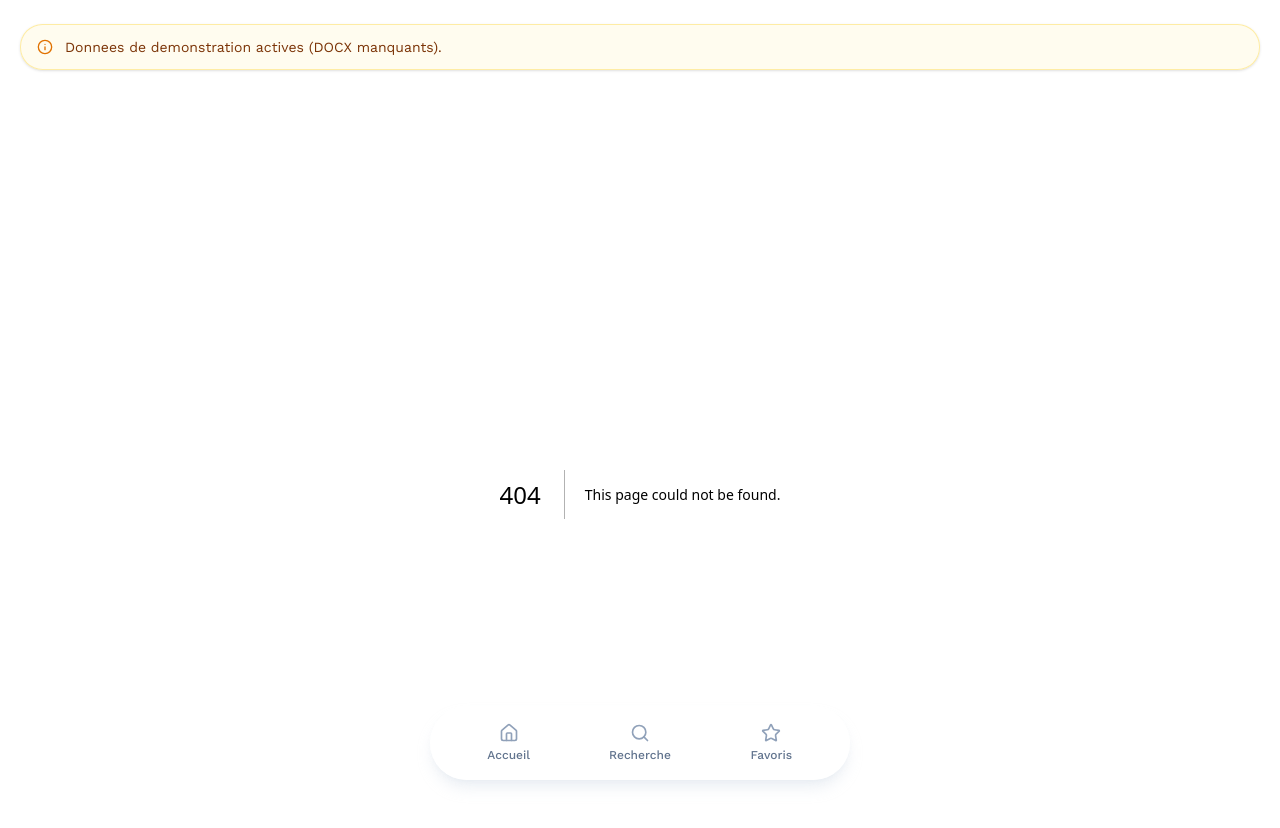
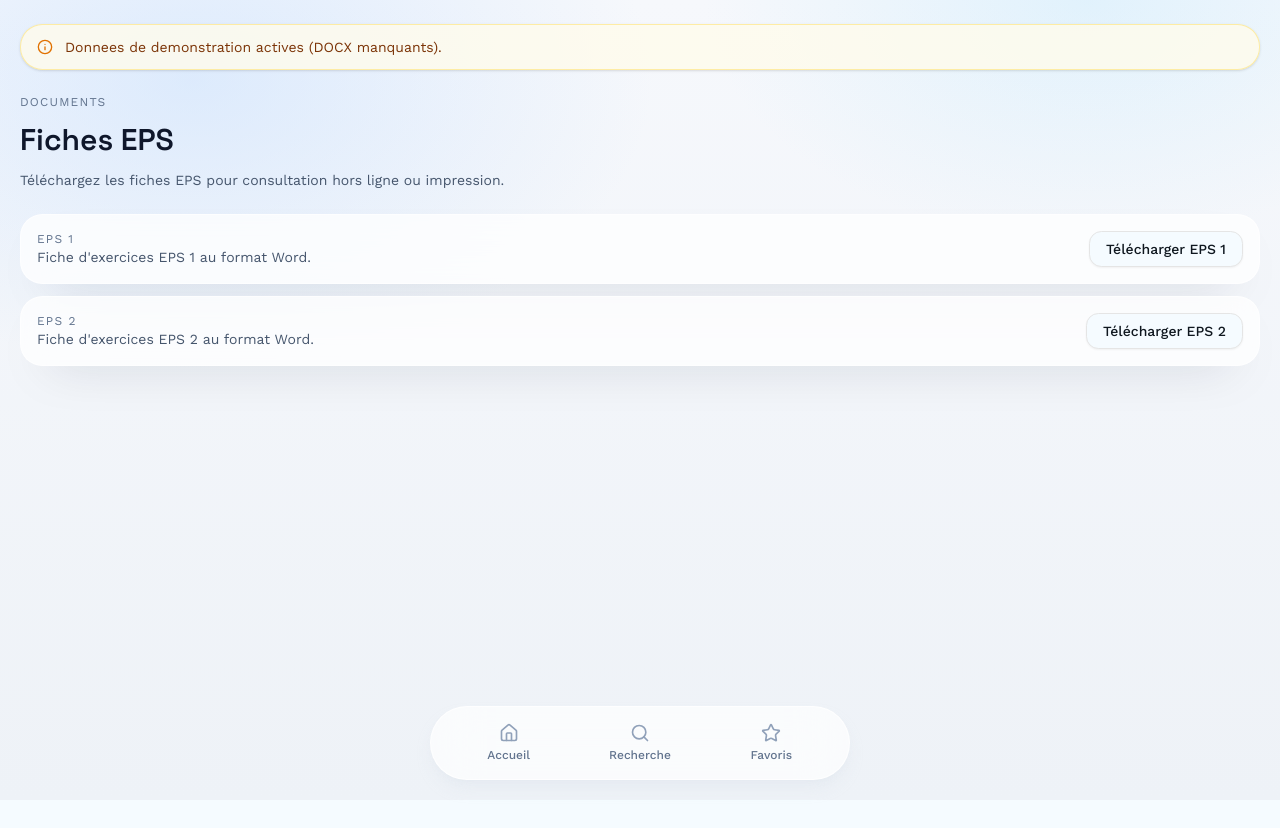
Before and after one commit to LaurentFrx/eps-guide-app, a Next.js app: page /docs in a window 1280 px wide. Before the commit this address had no page. Shown: the top 828 px of the page. After the commit the page ends 800 px from the top, so only its background shows below. Built offline with nearby package versions, Linux system fonts and the light colour scheme.

Commit message:
feat(docs): add EPS docx downloads

```diff
--- /dev/null
+++ b/src/app/docs/page.tsx
@@ -0,0 +1,56 @@
+import { GlassCard } from "@/components/GlassCard";
+import { Button } from "@/components/ui/button";
+
+const docs = [
+  {
+    id: "eps-1",
+    title: "EPS 1",
+    description: "Fiche d'exercices EPS 1 au format Word.",
+    href: "https://github.com/LaurentFrx/eps-guide-app/releases/latest/download/eps-1.docx",
+  },
+  {
+    id: "eps-2",
+    title: "EPS 2",
+    description: "Fiche d'exercices EPS 2 au format Word.",
+    href: "https://github.com/LaurentFrx/eps-guide-app/releases/latest/download/eps-2.docx",
+  },
+];
+
+export default function DocsPage() {
+  return (
+    <div className="space-y-6 pb-8 animate-in fade-in-0 slide-in-from-bottom-3">
+      <div className="space-y-3">
+        <p className="text-xs uppercase tracking-widest text-slate-500">
+          Documents
+        </p>
+        <h1 className="font-display text-3xl font-semibold text-slate-900">
+          Fiches EPS
+        </h1>
+        <p className="text-sm text-slate-600">
+          Téléchargez les fiches EPS pour consultation hors ligne ou impression.
+        </p>
+      </div>
+
+      <div className="grid gap-3">
+        {docs.map((doc) => (
+          <GlassCard
+            key={doc.id}
+            className="flex flex-col gap-3 sm:flex-row sm:items-center sm:justify-between"
+          >
+            <div>
+              <p className="text-xs uppercase tracking-widest text-slate-500">
+                {doc.title}
+              </p>
+              <p className="text-sm text-slate-600">{doc.description}</p>
+            </div>
+            <Button asChild variant="outline">
+              <a href={doc.href} download>
+                Télécharger {doc.title}
+              </a>
+            </Button>
+          </GlassCard>
+        ))}
+      </div>
+    </div>
+  );
+}
--- a/src/app/page.tsx
+++ b/src/app/page.tsx
@@ -26,6 +26,9 @@ export default function HomePage() {
           <Badge className="border-0 bg-slate-100 text-slate-700">
             {allExercises.length} exercices
           </Badge>
+          <Button asChild variant="outline" size="sm">
+            <Link href="/docs">Docs</Link>
+          </Button>
         </div>
       </div>
 
```
Also changed, not shown: 1 other file (tests, documents, lock files or other folders).
